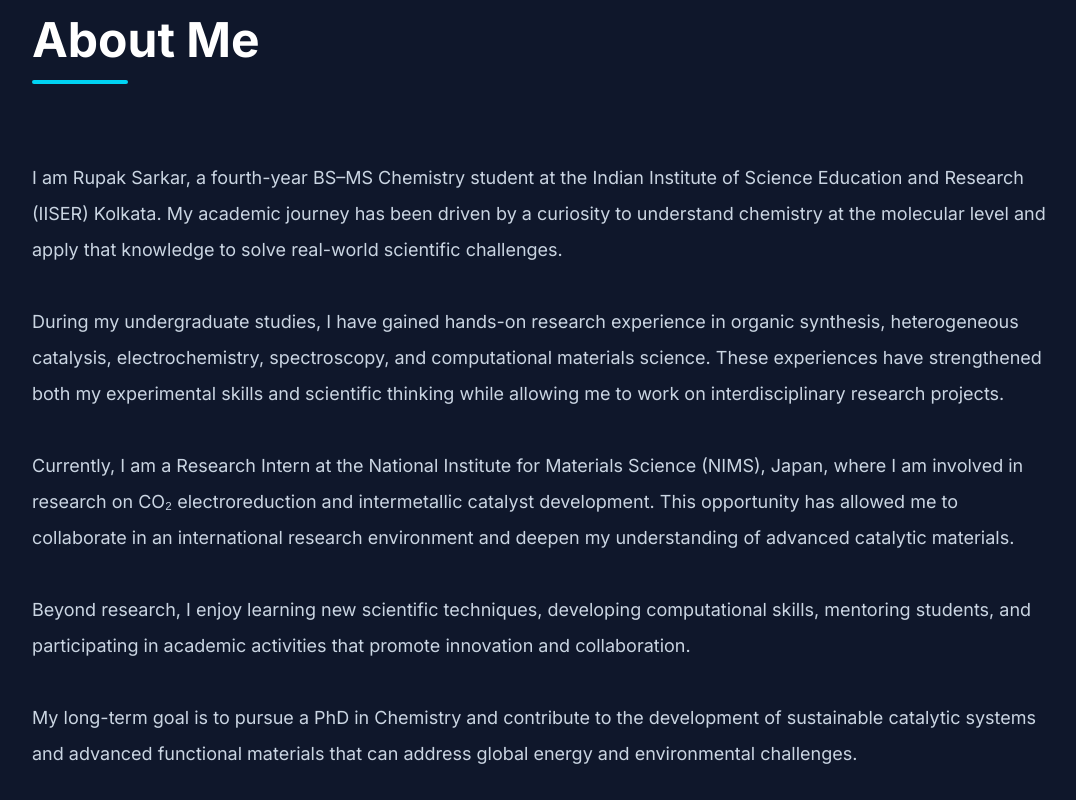
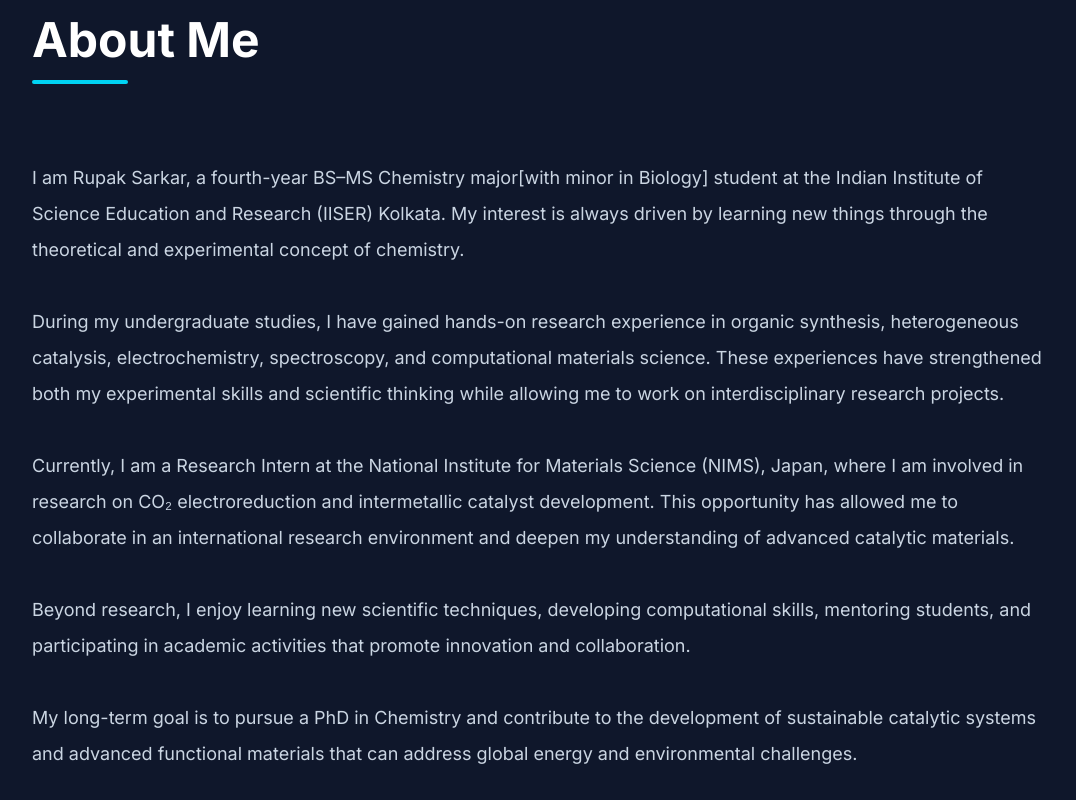
Before and after one commit to Rupak-723/rupak-portfolio, a Next.js app: page / in a window 1280 px wide. Shown: the part 880-1680 px from the top of the page, without its empty margins (0-1076 px from the left). Built offline with nearby package versions, Linux system fonts and the light colour scheme.

Commit message:
Update profile.ts

```diff
--- a/data/profile.ts
+++ b/data/profile.ts
@@ -24,7 +24,7 @@ const profile = {
 
   // About
   about: `
-I am Rupak Sarkar, a fourth-year BS–MS Chemistry student at the Indian Institute of Science Education and Research (IISER) Kolkata. My academic journey has been driven by a curiosity to understand chemistry at the molecular level and apply that knowledge to solve real-world scientific challenges.
+I am Rupak Sarkar, a fourth-year BS–MS Chemistry major[with minor in Biology] student at the Indian Institute of Science Education and Research (IISER) Kolkata. My interest is always driven by learning new things through the theoretical and experimental concept of chemistry.
 
 During my undergraduate studies, I have gained hands-on research experience in organic synthesis, heterogeneous catalysis, electrochemistry, spectroscopy, and computational materials science. These experiences have strengthened both my experimental skills and scientific thinking while allowing me to work on interdisciplinary research projects.
 
```
